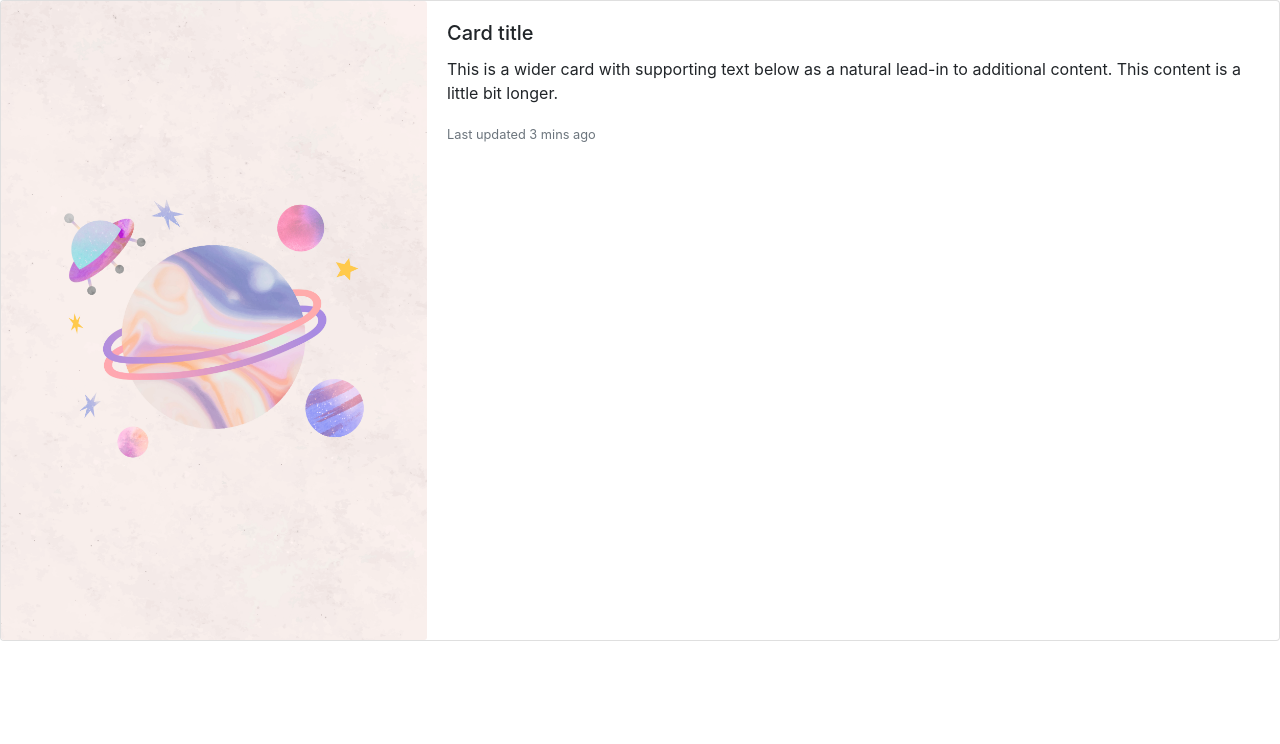
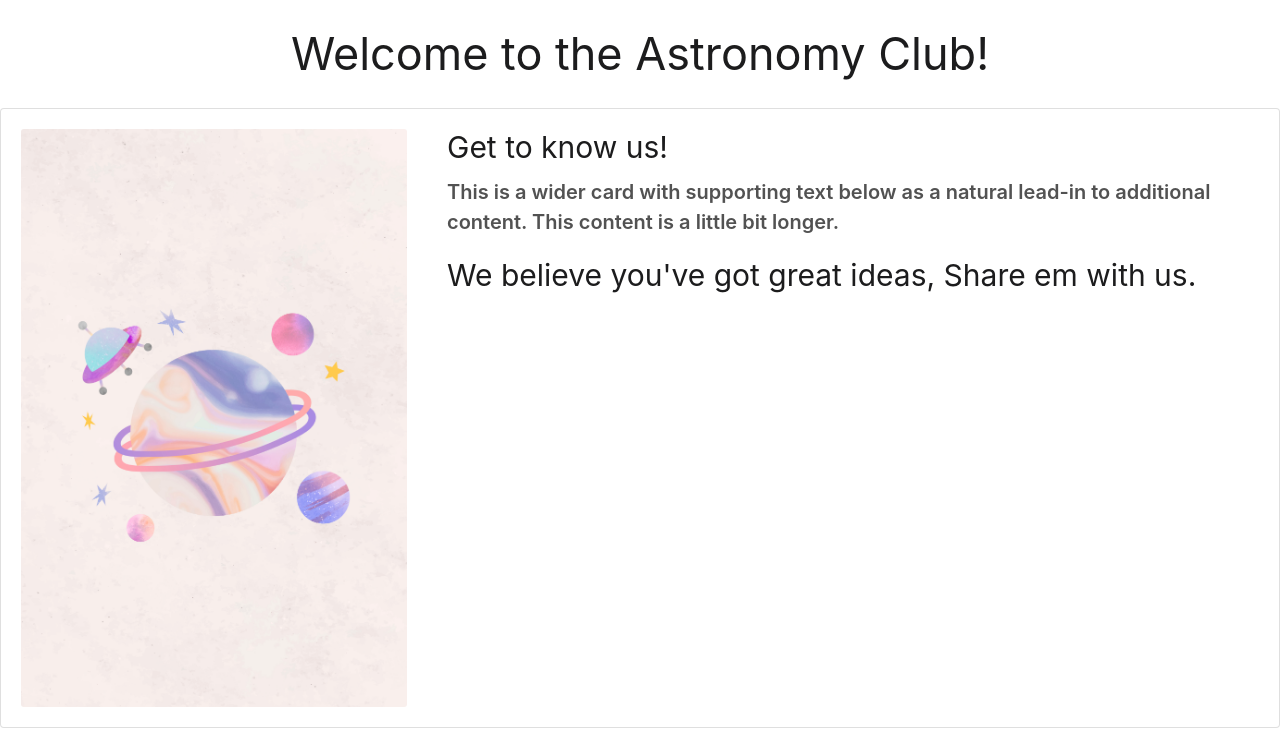
Before and after one commit to sree1532002/codher_hackathon, a PHP site: page /club1.php in a window 1280 px wide. Shown: the part 82-826 px from the top of the page. Before the commit the page ends 723 px from the top, so only its background shows below. Run offline with PHP 8.4, Linux system fonts and the light colour scheme; some libraries are stand-ins or nearby versions.

Commit message:
Text for astro club

```diff
--- a/club1.php
+++ b/club1.php
@@ -44,22 +44,7 @@
         </ul>
       </div>
   </div>
-  <!--<div class = "welcome">Welcome to the Astronomy Club!</div>
-  <div class="container-fluid grid">
-  <div class="row">
-    <div class="col-md-6 gridimg">
-    </div>
-    <div class="col-md-6">
-      One of two columns
-    </div>
-   </div>
-  </div>
-  <div class="form-group">
-  <label for="Text">Text:</label>
-  <textarea class="form-control" rows="5" id="comment"></textarea>
-  </div>
-  <div class = "logbtn col-md-12 text-center"><button type="submit" class="btn btn-primary" name = "login"><a href="">Link</a></button></div>
- -->
+  <div class = "welcome">Welcome to the Astronomy Club!</div>
   <div class="card mb-3" style="max-width: 100%;">
   <div class="row no-gutters">
     <div class="col-md-4">
@@ -67,12 +52,13 @@
     </div>
     <div class="col-md-8">
       <div class="card-body">
-        <h5 class="card-title">Card title</h5>
+        <h5 class="card-title">Get to know us!</h5>
         <p class="card-text">This is a wider card with supporting text below as a natural lead-in to additional content. This content is a little bit longer.</p>
-        <p class="card-text"><small class="text-muted">Last updated 3 mins ago</small></p>
+        <div class = "ideas">
+          <div class = "card-title">We believe you've got great ideas, Share em with us.</div>
+        </div>
       </div>
     </div>
   </div>
-</div>
   </body>
   </html>
--- a/clubs.css
+++ b/clubs.css
@@ -1,19 +1,11 @@
 .welcome {
     text-align: center;
-    font-size: 30px;
+    font-size: 45px;
     font-weight: 400;
     padding-top: 20px;
+    padding-bottom: 20px;
+    color: #1c1c1d;
 }
-.gridimg {
-    background-size: cover;
-    background-repeat: no-repeat;
-    height: 100%;
-
-}
-.grid {
-    height: 500px;
-}
-
 .about{
 padding: 30px;
 font-size: x-large;
@@ -22,12 +14,27 @@ font-size: x-large;
     margin: 10px;
     border-radius: 10px;
     font-size: 20px;
-  }
-  #item:hover, #item:active {
+}
+#item:hover, #item:active {
     background-color: #b8b5ff;
     color: #7868e6;
     padding: 14px 25px;
     text-align: center;
     text-decoration: none;
     display: inline-block;
-  }
+}
+.card-title{
+    text-align: left;
+    font-size: 30px;
+    font-weight: 400;
+    color: #1c1c1d;
+}
+.card-text{
+    text-align: left;
+    font-size: 20px;
+    font-weight: 600;
+    color: #525252;
+}
+.col-md-4 {
+    padding: 20px!important;
+}
```
